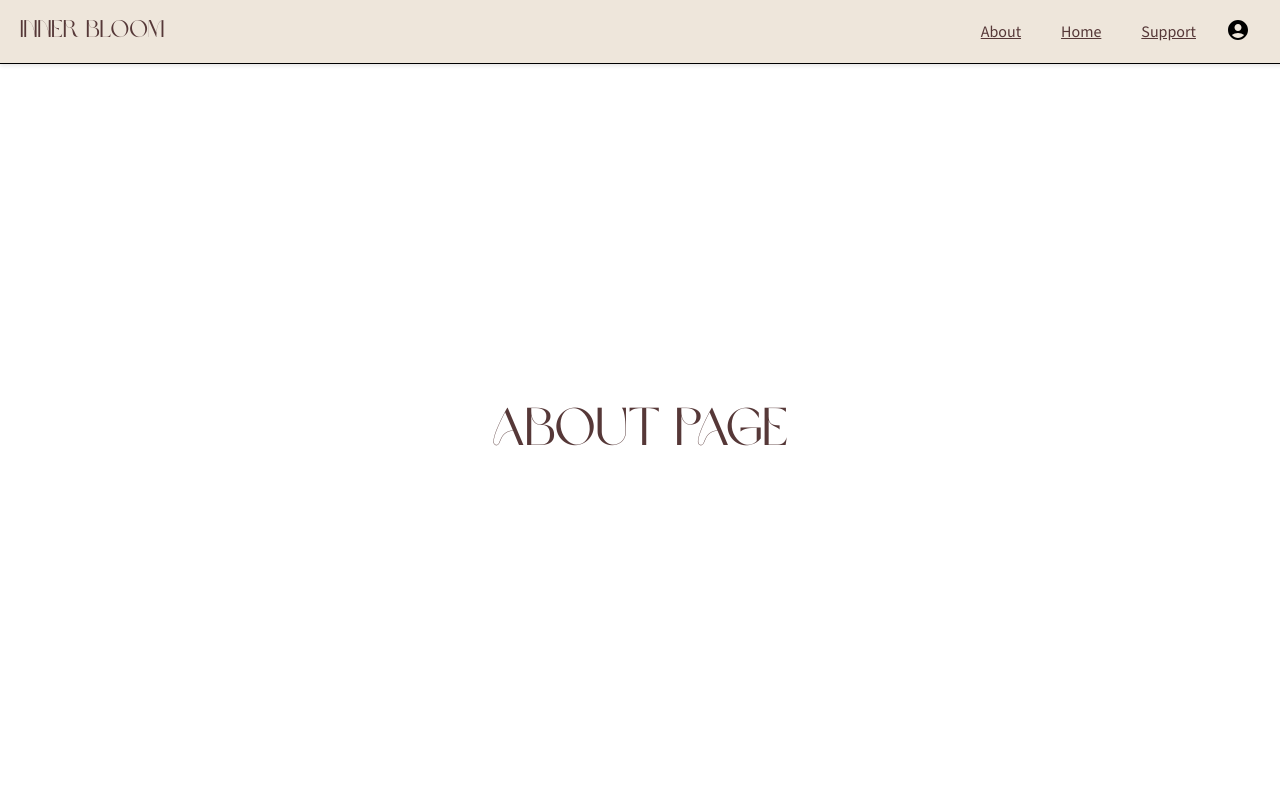
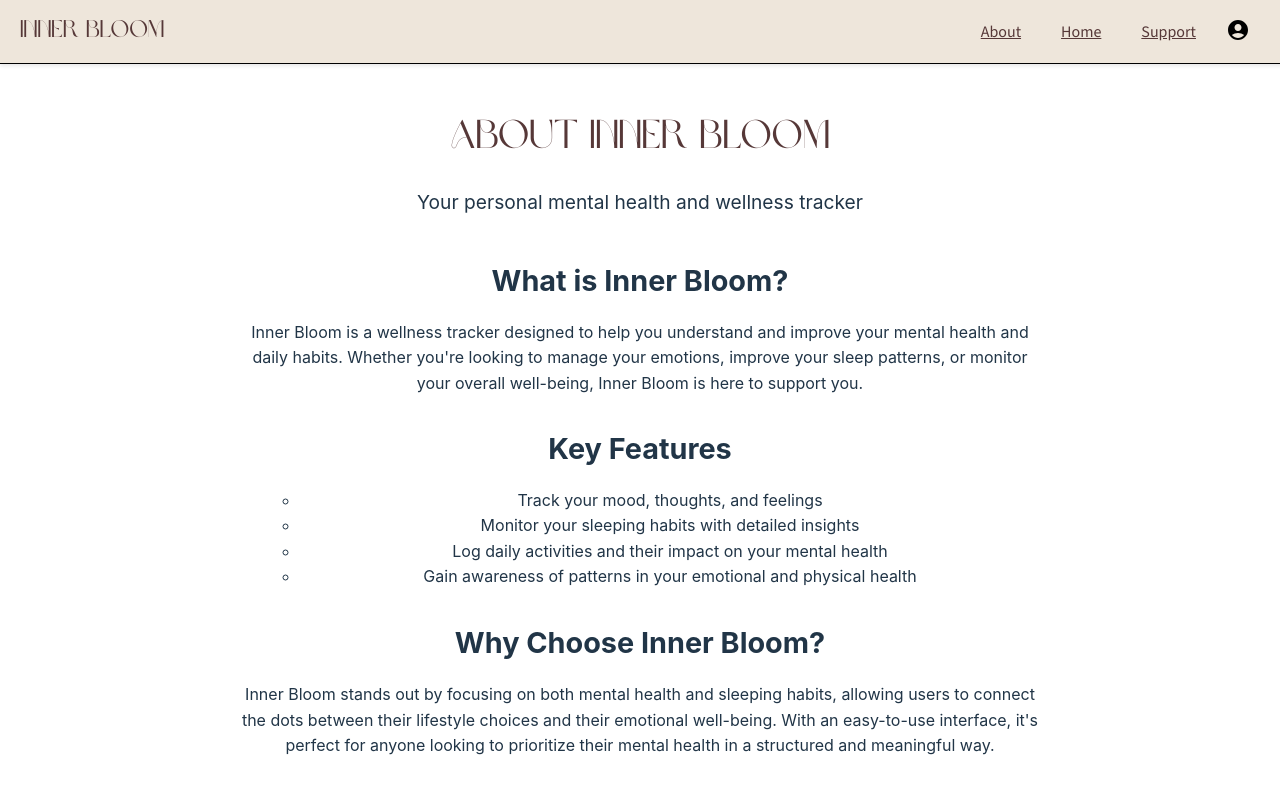
Before and after one commit to Inner-Bloom/InnerBloom, a React (Vite) app in the folder packages/react-frontend/: page /about in a window 1280 px wide. Shown: the top 794 px of the page. Built offline with nearby package versions, Linux system fonts and the light colour scheme.

Commit message:
added content to about page

```diff
--- a/packages/react-frontend/src/About.jsx
+++ b/packages/react-frontend/src/About.jsx
@@ -1,7 +1,43 @@
-import React from "react";
+import React from 'react';
 
 const About = () => {
-    return <h1>About Page</h1>;
+  return (
+    <div style={{ margin: '0 auto', maxWidth: '800px', padding: '20px', lineHeight: '1.6' }}>
+      <header style={{ textAlign: 'center', marginBottom: '40px' }}>
+        <h1 style={{ fontSize: '2.5em' }}>About Inner Bloom</h1>
+        <p style={{ fontSize: '1.2em' }}>
+          Your personal mental health and wellness tracker
+        </p>
+      </header>
+
+      <section style={{ marginBottom: '30px' }}>
+        <h2 style={{ fontSize: '1.8em', marginBottom: '10px' }}>What is Inner Bloom?</h2>
+        <p>
+          Inner Bloom is a wellness tracker designed to help you understand and improve your mental health and daily habits.
+          Whether you're looking to manage your emotions, improve your sleep patterns, or monitor your overall well-being, Inner Bloom is here to support you.
+        </p>
+      </section>
+
+      <section style={{ marginBottom: '30px' }}>
+        <h2 style={{ fontSize: '1.8em', marginBottom: '10px' }}>Key Features</h2>
+        <ul style={{ listStyleType: 'circle', marginLeft: '20px', marginTop: '15px' }}>
+          <li>Track your mood, thoughts, and feelings</li>
+          <li>Monitor your sleeping habits with detailed insights</li>
+          <li>Log daily activities and their impact on your mental health</li>
+          <li>Gain awareness of patterns in your emotional and physical health</li>
+        </ul>
+      </section>
+
+      <section>
+        <h2 style={{ fontSize: '1.8em', marginBottom: '10px' }}>Why Choose Inner Bloom?</h2>
+        <p>
+          Inner Bloom stands out by focusing on both mental health and sleeping habits, allowing users to connect the dots
+          between their lifestyle choices and their emotional well-being. With an easy-to-use interface, it's perfect for anyone
+          looking to prioritize their mental health in a structured and meaningful way.
+        </p>
+      </section>
+    </div>
+  );
 };
 
 export default About;
```
